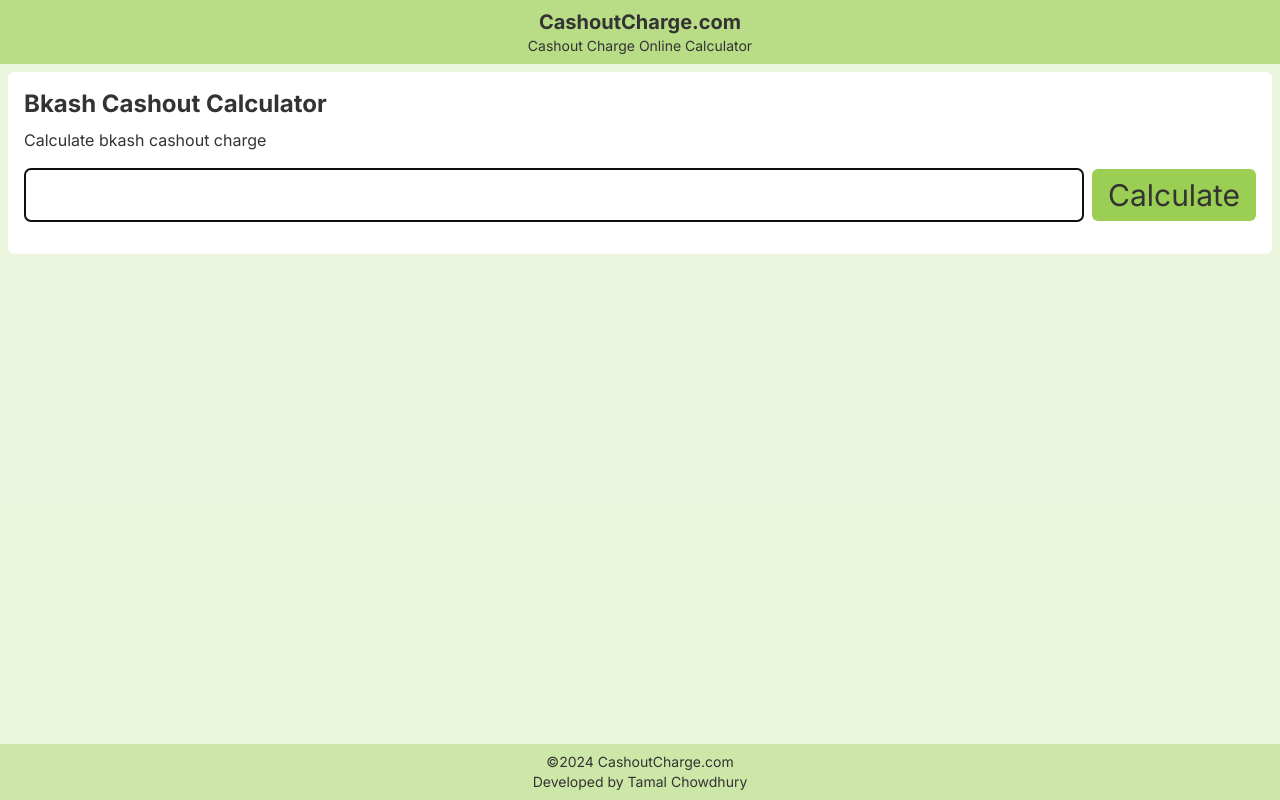
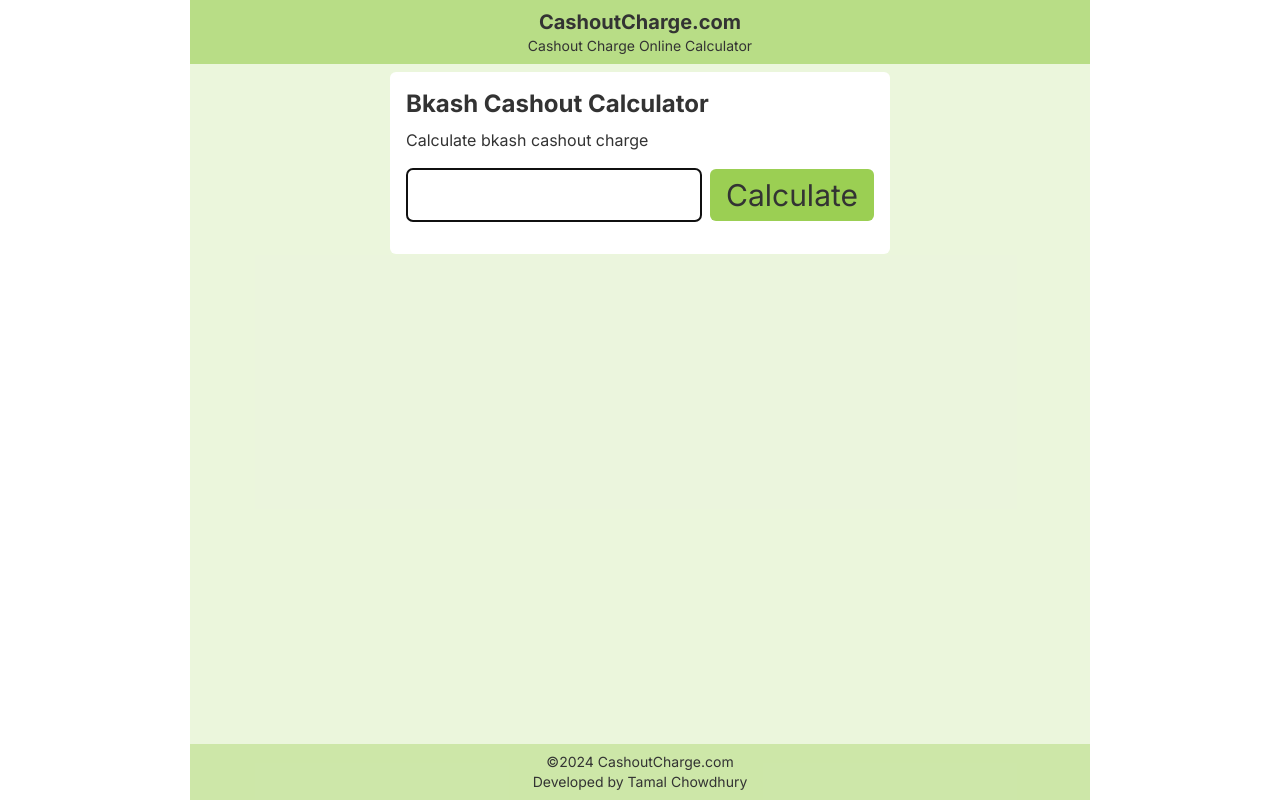
Before and after one commit to tamalchowdhury/cashout-charge-next, a Next.js app: page /bkash in a window 1280 px wide. Built offline with nearby package versions, Linux system fonts and the light colour scheme.

Commit message:
layout width set

```diff
--- a/src/app/layout.tsx
+++ b/src/app/layout.tsx
@@ -17,7 +17,9 @@
 }>) {
   return (
     <html lang='en'>
-      <body className={`min-h-screen flex flex-col text-[#333] ${inter.className}`}>
+      <body
+        className={`min-h-screen flex flex-col text-[#333] ${inter.className} lg:w-[900px] lg:mx-auto`}
+      >
         <header className='header text-center bg-accent/70 p-2'>
           <Link href='/'>
             <h1 className='text-xl font-bold'>CashoutCharge.com</h1>
--- a/src/components/container.tsx
+++ b/src/components/container.tsx
@@ -3,5 +3,9 @@
 
 // this is meant to be a container
 export default function Container({ children }: PropWithChild) {
-  return <div className='bg-white p-4 rounded-md mb-4'>{children}</div>
+  return (
+    <div className='bg-white p-4 rounded-md mb-4 lg:w-[500px] mx-auto'>
+      {children}
+    </div>
+  )
 }
```
